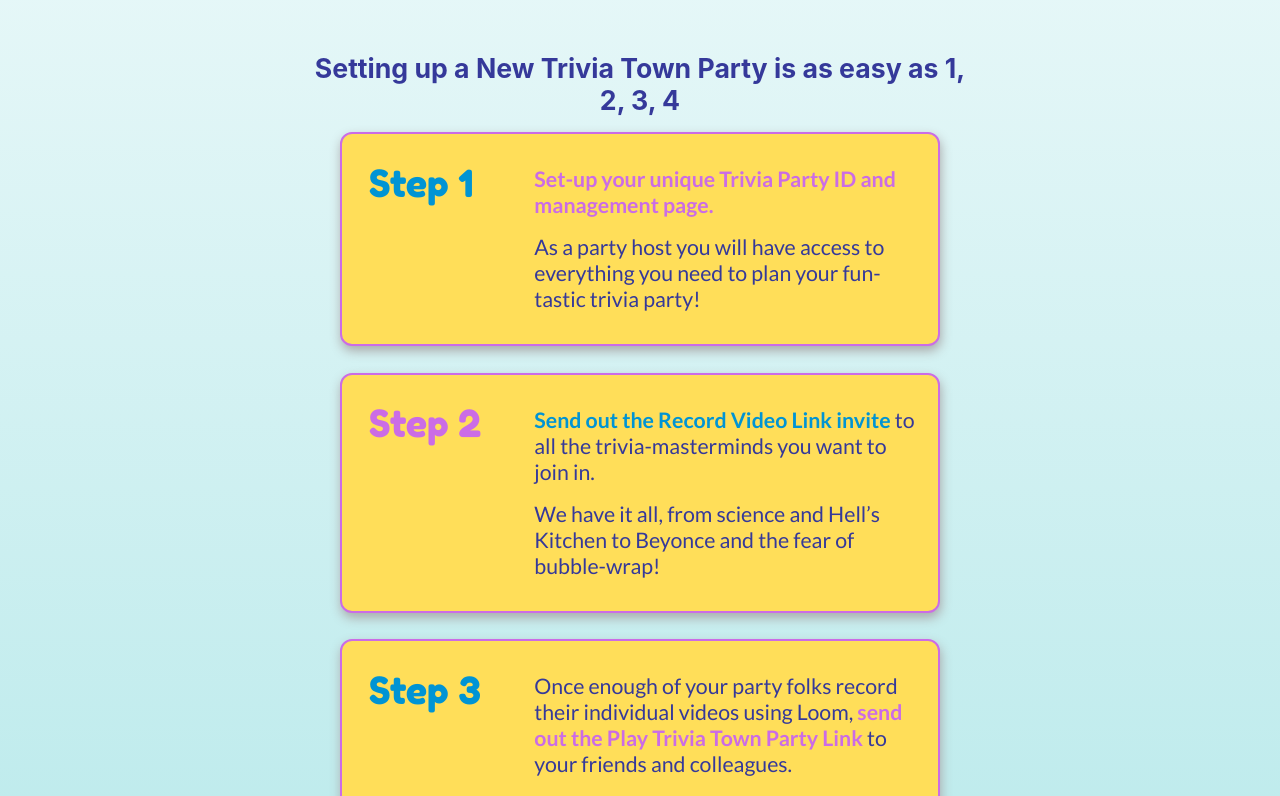
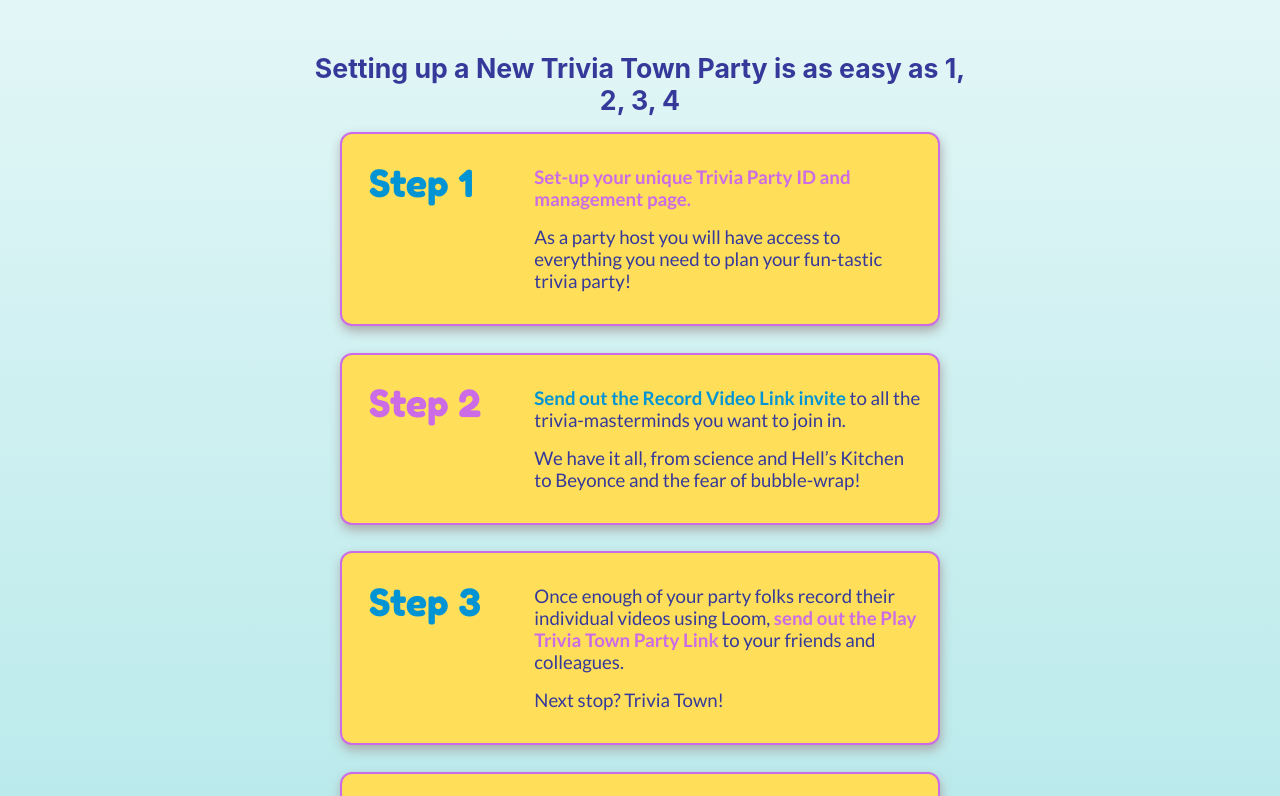
Before and after one commit to rudolfolah/hackathon-loomsdk-holiday, a React (Create React App) app: page / in a window 1280 px wide. Shown: the part 904-1700 px from the top of the page. Built offline with nearby package versions, Linux system fonts and the light colour scheme.

Commit message:
fixing font size

```diff
--- a/src/components/Steps.css
+++ b/src/components/Steps.css
@@ -47,7 +47,7 @@
     flex-basis: 60%;
     flex-grow: 1;
     font-family: var(--font-sans);
-    font-size: 16pt;
+    font-size: 14pt;
     padding: 1rem;
 }
 
```
